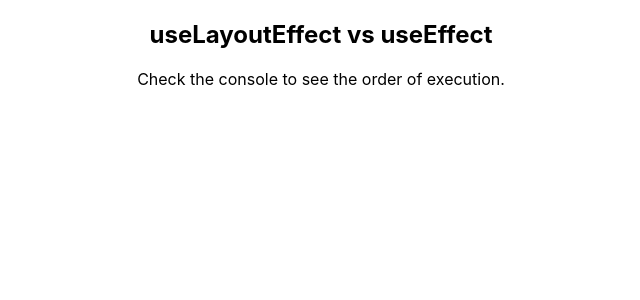
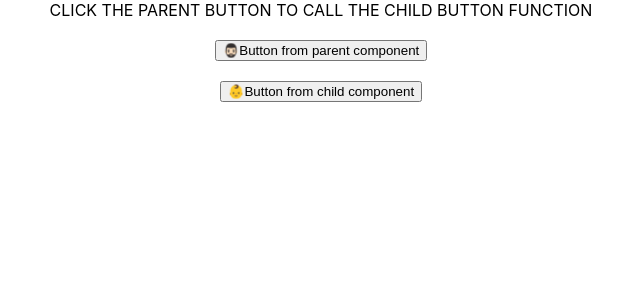
Before and after one commit to ItzhakLevy1/React-Hooks, a React (Create React App) app: page / in a window 1280 px wide. Shown: the top 300 px of the page, without its empty margins (319-959 px from the left). Built offline with nearby package versions, Linux system fonts and the light colour scheme.

Commit message:
useImperativeHandle hook to control the child component from the parent component

```diff
--- a/src/App.js
+++ b/src/App.js
@@ -1,10 +1,11 @@
 import "./App.css";
+import ImperativeHandle from "./UseState/ImperativeHandle";
 import LayoutEffectTutorial from "./UseState/LayoutEffectTutorial";
 
 function App() {
   return (
     <div className="App">
-      <LayoutEffectTutorial />
+      <ImperativeHandle />
     </div>
   );
 }
--- /dev/null
+++ b/src/UseState/Button.js
@@ -0,0 +1,37 @@
+import React, { forwardRef, useImperativeHandle, useState } from "react";
+
+const Button = forwardRef((props, ref) => {
+  const [toggle, setToggle] = useState(false);
+
+  useImperativeHandle(ref, () => ({
+    // This will expose the alterTuggle method to the parent component - when the ref is passed to the Button component
+    alterTuggle: () => {
+      setToggle(!toggle);
+    },
+  }));
+
+  return (
+    <>
+      <button>👶Button from child component</button>
+      {toggle && (
+        <span>
+          This message is from the CHILD button component <br />
+          <br />
+          BUT <br />
+          <br />
+          It is triggered from the PARENT button component
+        </span>
+      )}
+    </>
+  );
+});
+
+export default Button;
+
+/*
+ The forwardRef function is a higher-order component that allows you to pass a ref through a component to one of its children.
+ This is useful when you want to access a child component's DOM node or instance methods from a parent component.
+ In this case, the Button component is wrapped with forwardRef, allowing the parent component to access its ref and call its methods directly.
+ The useImperativeHandle hook is used to customize the instance value that is exposed to parent components when using ref.
+ It allows you to define which properties and methods should be accessible from the parent component.
+ */
--- /dev/null
+++ b/src/UseState/ImperativeHandle.js
@@ -0,0 +1,32 @@
+import React, { useRef } from "react";
+import Button from "./Button";
+
+// This is the parent component, it will call the child button component's method using the ref.
+// The useRef hook is used to create a ref that can be attached to the Button component.
+//ref is a special prop that is passed to the Button component, allowing the parent component to access the child component's instance methods.
+const ImperativeHandle = () => {
+  const buttonRef = useRef(null);
+
+  return (
+    <div
+      style={{
+        display: "flex",
+        flexDirection: "column",
+        alignItems: "center",
+        gap: "20px",
+      }}
+    >
+      CLICK THE PARENT BUTTON TO CALL THE CHILD BUTTON FUNCTION
+      <button
+        onClick={() => {
+          buttonRef.current.alterTuggle();
+        }}
+      >
+        🧔🏻‍♂️Button from parent component
+      </button>
+      <Button ref={buttonRef} />
+    </div>
+  );
+};
+
+export default ImperativeHandle;
```
